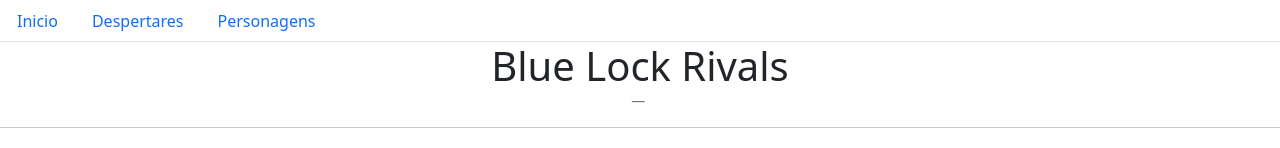
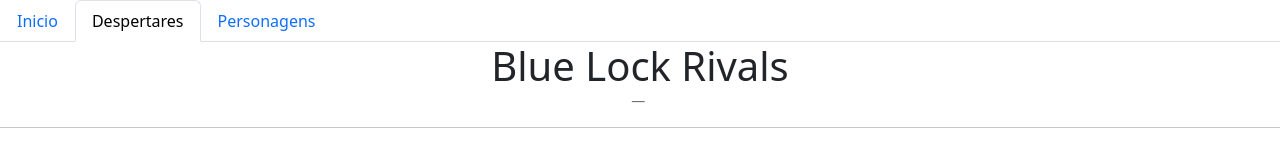
Before and after one commit to GustavoRdps/GustavoRdps.github.io, a SvelteKit app: page /Despertares in a window 1280 px wide. Shown: the top 148 px of the page. Built offline with nearby package versions, Linux system fonts and the light colour scheme.

Commit message:
Update 1.4.3

```diff
--- a/src/routes/Despertares/+page.svelte
+++ b/src/routes/Despertares/+page.svelte
@@ -3,7 +3,7 @@
       <a class="nav-link" href="/">Inicio</a>
     </li>
     <li class="nav-item active">
-      <a class="nav-link" aria-current="page" href="\Despertares">Despertares</a>
+      <a class="nav-link active" aria-current="page" href="\Despertares">Despertares</a>
     </li>
     <li class="nav-item">
       <a class="nav-link" href="\Personagens">Personagens</a>
```
